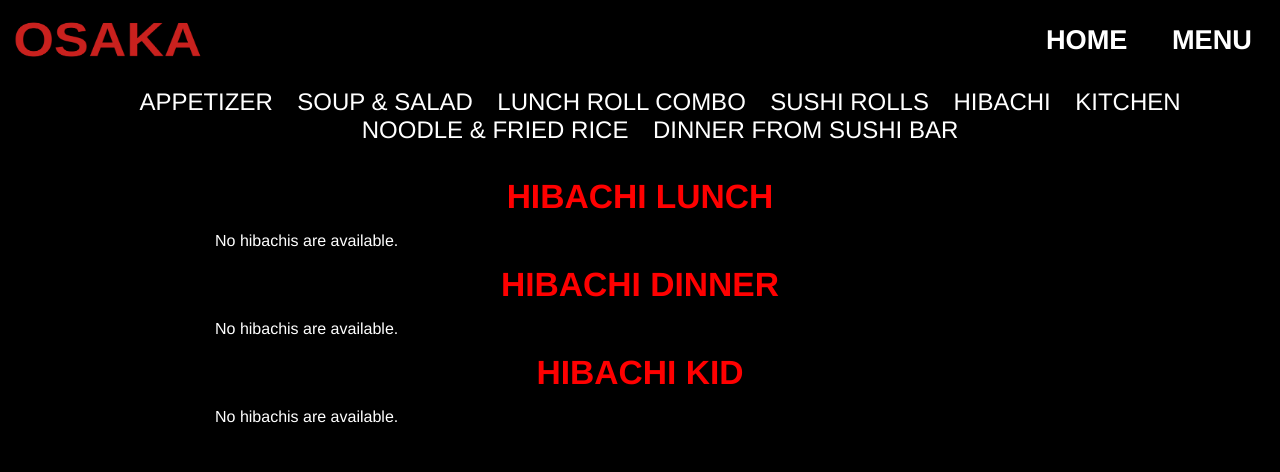
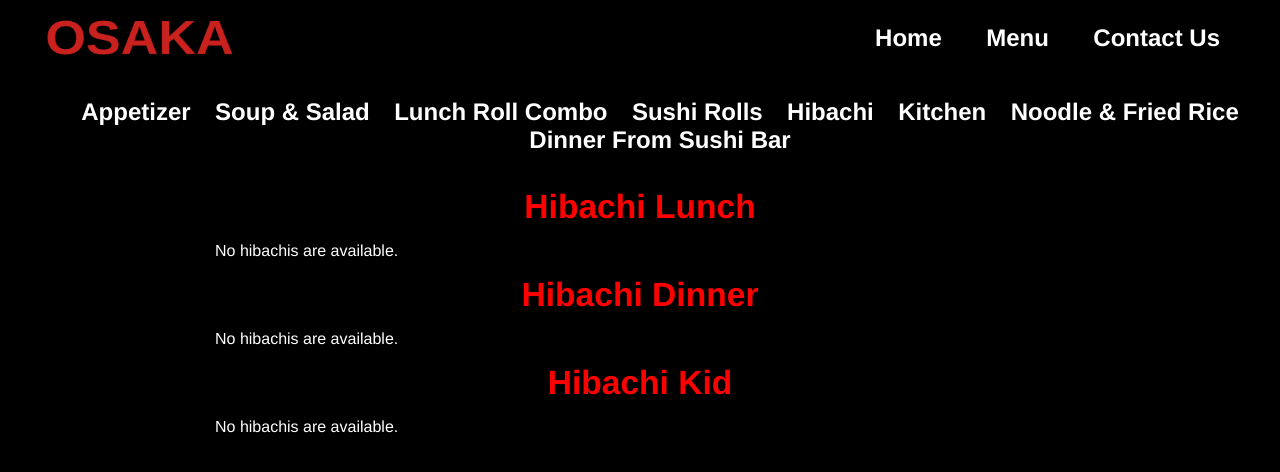
Before and after one commit to mcPython04/osakaMenu, a Django app: page /hibachi/ in a window 1280 px wide. Shown: the top 472 px of the page. Run offline with Django 4.2, Linux system fonts and the light colour scheme; data that the repository does not hold is empty.

Commit message:
revised styling

```diff
--- a/menu/static/menu/style.css
+++ b/menu/static/menu/style.css
@@ -7,7 +7,9 @@
     color: white;
 }
 .navbar{
-    margin: auto;
+    margin-left: auto;
+    margin-right: auto;
+    width: 1200px;
     display: flex;
     align-items: center;
     justify-content: space-between;
@@ -20,12 +22,16 @@
 .navbar ul li a{
     text-decoration: none;
     color: #fff;
-    text-transform: uppercase;
-    font-size: 1.7em;
+    font-size: 1.5em;
     font-weight: bold;
 }
 
+.navbar a:hover {
+  border-bottom: 3px solid red;
+}
+
 .menu-nav {
+    margin-top: 30px;
     text-align: center;
 }
 
@@ -38,9 +44,14 @@
 .menu-nav ul li a{
     text-decoration: none;
     color: #fff;
-    text-transform: uppercase;
     font-size: 1.5em;
+    font-weight: bold;
 }
+
+.menu-nav a:hover{
+    border-bottom: 3px solid red;
+}
+
 .description {
     font-size: 1.4em;
     font-style: italic;
@@ -52,7 +63,6 @@
 }
 .content-title {
     text-align: center;
-    text-transform: uppercase;
     font-weight: bold;
     font-size: 2.1em;
     color: red;
--- a/menu/templates/menu/navbar.html
+++ b/menu/templates/menu/navbar.html
@@ -12,6 +12,7 @@
         <ul>
             <li><a href="{% url 'home' %}">Home</a></li>
             <li><a href="{% url 'menu' %}">Menu</a></li>
+            <li><a>Contact Us</a></li>
         </ul>
     </div>
     {% block content %}
```
